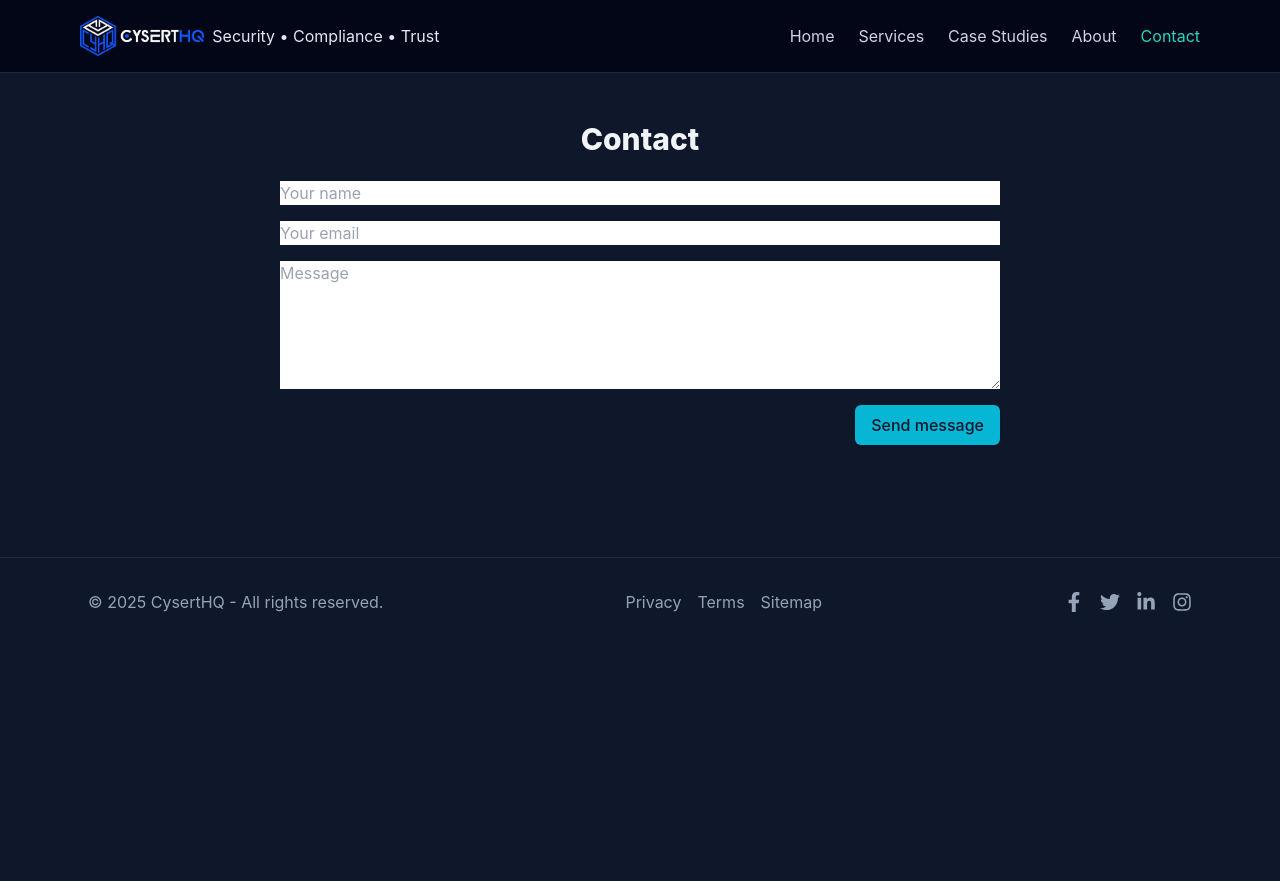
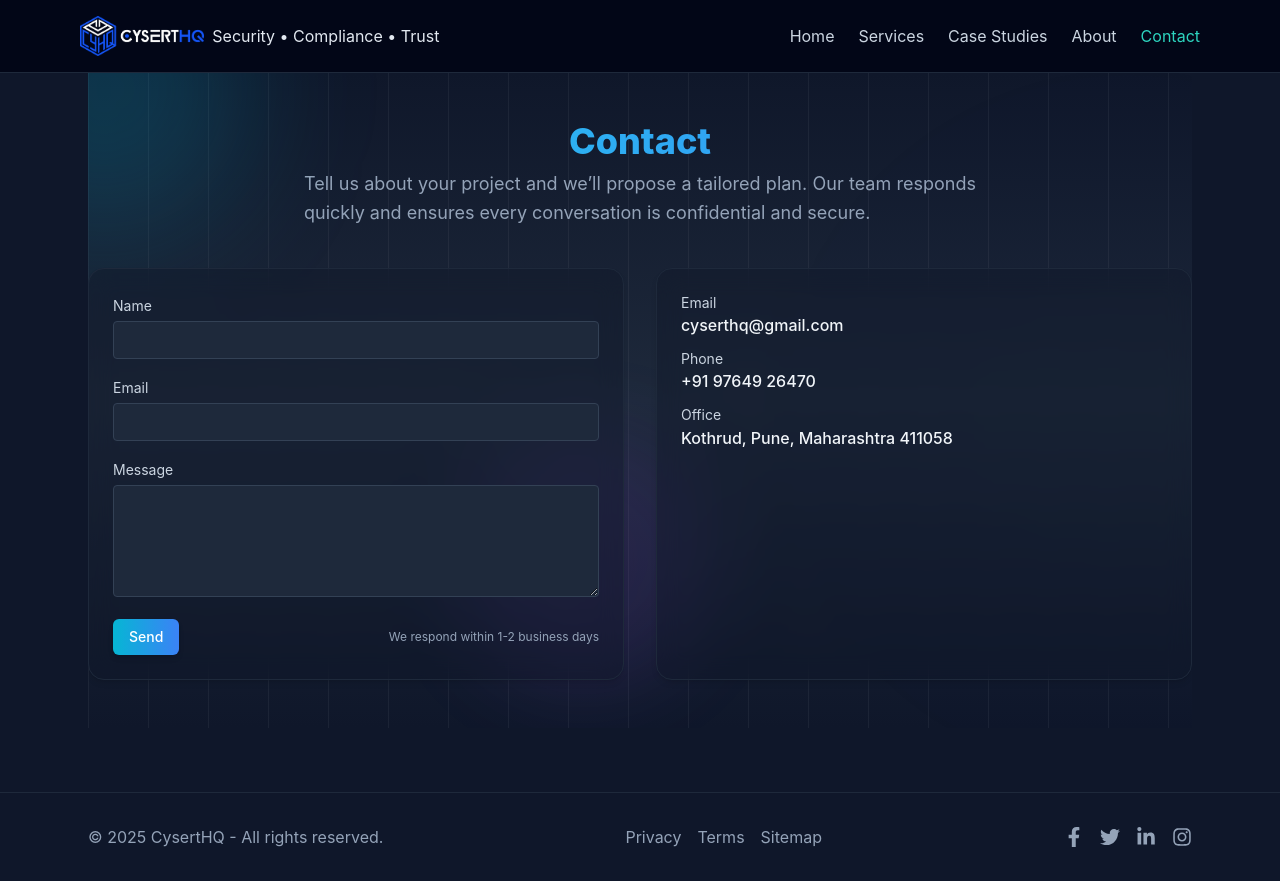
Before and after one commit to Yash-Pokarna/FinalWebsite, a Next.js app: page /contact in a window 1280 px wide. Before the commit the page ends 800 px from the top, so only its background shows below. Built offline with nearby package versions, Linux system fonts and the light colour scheme.

Commit message:
Update page.tsx

```diff
--- a/app/contact/page.tsx
+++ b/app/contact/page.tsx
@@ -3,20 +3,118 @@ import { useState } from 'react'
 import { motion } from 'framer-motion'
 
 export default function Contact() {
-  const [sending, setSending] = useState(false)
+  const [name, setName] = useState('')
+  const [email, setEmail] = useState('')
+  const [message, setMessage] = useState('')
+  const [status, setStatus] = useState('idle')
+
+  async function handleSubmit(e: { preventDefault: () => void }) {
+    e.preventDefault()
+    setStatus('sending')
+    try {
+      const res = await fetch('/api/contact', {
+        method: 'POST',
+        headers: { 'Content-Type': 'application/json' },
+        body: JSON.stringify({ name, email, message })
+      })
+      if (res.ok) {
+        setStatus('sent'); setName(''); setEmail(''); setMessage('')
+      } else setStatus('error')
+    } catch (err) { setStatus('error') }
+  }
+
   return (
-    <div className="py-12">
-      <div className="max-w-3xl mx-auto px-6">
-        <motion.h1 initial={{opacity:0}} whileInView={{opacity:1}} className="text-2xl sm:text-3xl font-extrabold text-center">Contact</motion.h1>
+    <div className="py-12 relative overflow-hidden">
+      {/* Background Gradient Base */}
+      <div className="absolute inset-0 -z-20 bg-gradient-to-b from-slate-900 via-slate-800 to-slate-900"></div>
 
-        <form className="mt-6 grid grid-cols-1 gap-4" action="/api/contact" method="post">
-          <input name="name" placeholder="Your name" className="input" required />
-          <input name="email" placeholder="Your email" className="input" type="email" required />
-          <textarea name="message" placeholder="Message" className="input h-32" required />
-          <div className="flex justify-end">
-            <button type="submit" className="btn-primary" disabled={sending}>{sending ? 'Sending...' : 'Send message'}</button>
+      {/* Animated Cyber Glow */}
+      <div className="absolute -top-32 -left-32 w-72 h-72 bg-cyan-500/20 rounded-full blur-3xl animate-pulse"></div>
+      <div className="absolute top-40 -right-32 w-96 h-96 bg-blue-500/10 rounded-full blur-3xl animate-ping"></div>
+      <div className="absolute bottom-10 left-1/3 w-64 h-64 bg-purple-500/10 rounded-full blur-2xl animate-pulse"></div>
+
+      {/* Gridlines */}
+      <div className="absolute inset-0 -z-10 bg-[linear-gradient(90deg,rgba(255,255,255,0.05)_1px,transparent_1px)] bg-[length:60px_60px]"></div>
+
+      <motion.h2
+        initial={{ opacity:0, y:6 }}
+        whileInView={{ opacity:1, y:0 }}
+        viewport={{ once:true }}
+        className="text-4xl font-extrabold bg-gradient-to-r from-cyan-400 to-blue-500 bg-clip-text text-transparent text-center"
+      >
+        Contact
+      </motion.h2>
+
+      <p className="mt-2 text-slate-400 max-w-2xl mx-auto text-lg text-justify leading-relaxed">
+        Tell us about your project and we’ll propose a tailored plan. Our team responds quickly and ensures every conversation is confidential and secure.
+      </p>
+
+      <div className="mt-10 grid md:grid-cols-2 gap-8">
+        {/* Contact Form */}
+        <motion.form
+          onSubmit={handleSubmit}
+          className="space-y-4 p-6 border border-slate-800 rounded-2xl bg-slate-900/40 backdrop-blur-md shadow-md text-justify"
+          whileHover={{ rotateX: 6, rotateY: -6, scale: 1.02 }}
+          transition={{ type: "spring", stiffness: 200, damping: 15 }}
+        >
+          <div>
+            <label className="text-sm text-slate-300">Name</label>
+            <input
+              required
+              value={name}
+              onChange={e => setName(e.target.value)}
+              className="w-full mt-1 bg-slate-800 border border-slate-700 rounded px-3 py-2 text-sm focus:outline-none focus:ring-1 focus:ring-cyan-400"
+            />
           </div>
-        </form>
+          <div>
+            <label className="text-sm text-slate-300">Email</label>
+            <input
+              required
+              type="email"
+              value={email}
+              onChange={e => setEmail(e.target.value)}
+              className="w-full mt-1 bg-slate-800 border border-slate-700 rounded px-3 py-2 text-sm focus:outline-none focus:ring-1 focus:ring-cyan-400"
+            />
+          </div>
+          <div>
+            <label className="text-sm text-slate-300">Message</label>
+            <textarea
+              required
+              value={message}
+              onChange={e => setMessage(e.target.value)}
+              className="w-full mt-1 bg-slate-800 border border-slate-700 rounded px-3 py-2 text-sm h-28 focus:outline-none focus:ring-1 focus:ring-cyan-400"
+            />
+          </div>
+          <div className="flex items-center justify-between">
+            <button
+              disabled={status === 'sending'}
+              className="px-4 py-2 rounded-md bg-gradient-to-r from-cyan-500 to-blue-500 text-white text-sm font-medium shadow-md hover:shadow-lg hover:from-cyan-400 hover:to-blue-400 transition"
+            >
+              {status === 'sending' ? 'Sending...' : 'Send'}
+            </button>
+            <div className="text-xs text-slate-400">We respond within 1-2 business days</div>
+          </div>
+          {status === 'sent' && <div className="text-sm text-green-400">✅ Thanks — we received your message.</div>}
+          {status === 'error' && <div className="text-sm text-red-400">❌ Something went wrong. Please try again later.</div>}
+        </motion.form>
+
+        {/* Contact Info */}
+        <motion.div
+          className="p-6 border border-slate-800 rounded-2xl bg-slate-900/40 backdrop-blur-md shadow-md text-justify"
+          whileHover={{ rotateX: -6, rotateY: 6, scale: 1.02 }}
+          transition={{ type: "spring", stiffness: 200, damping: 15 }}
+        >
+          <div className="text-sm text-slate-300">Email</div>
+          <div className="font-medium">cyserthq@gmail.com</div>
+
+          <div className="mt-3 text-sm text-slate-300">Phone</div>
+          <div className="font-medium">+91 97649 26470</div>
+
+          <div className="mt-3 text-sm text-slate-300">Office</div>
+          <div className="font-medium leading-relaxed">
+            Kothrud, Pune, Maharashtra 411058
+          </div>
+        </motion.div>
       </div>
     </div>
   )
```
